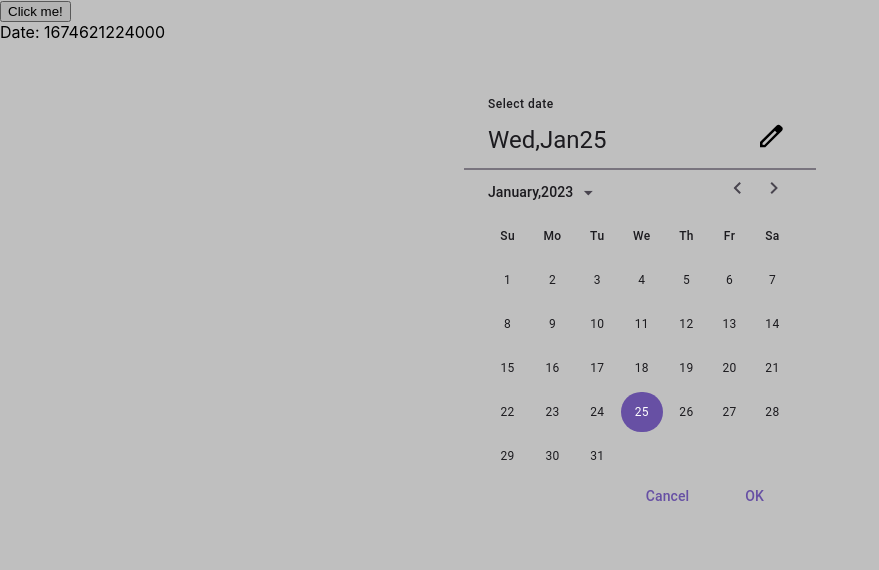
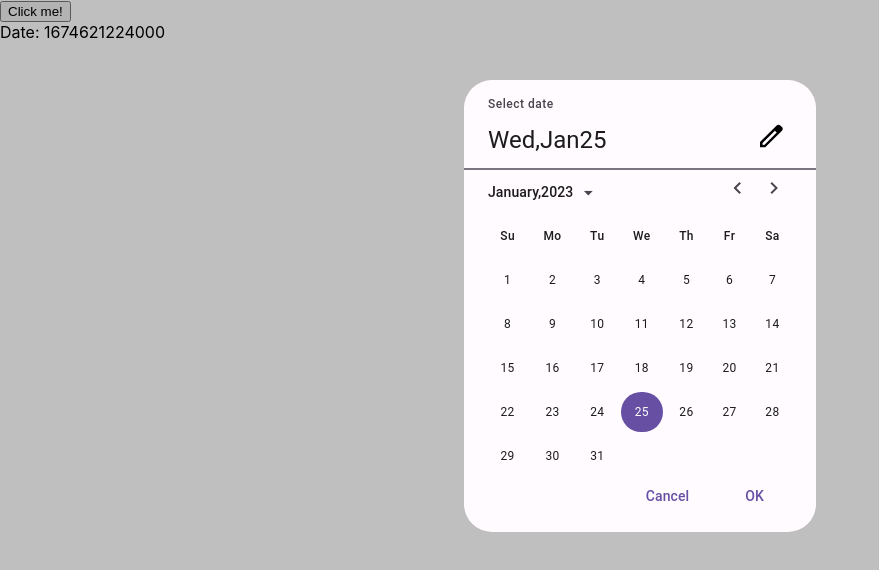
Before and after one commit to Ztanha/react-date-picker-material, a React (Create React App) app: page / in a window 1280 px wide. Shown: the top 570 px of the page, without its empty margins (0-879 px from the left). Built offline with nearby package versions, Linux system fonts and the light colour scheme.

Commit message:
Make modal background inherit and add color to title

```diff
--- a/src/components/datePicker/DatePicker.js
+++ b/src/components/datePicker/DatePicker.js
@@ -34,6 +34,9 @@ function ActualDatePicker(props) {
             background : colors.surface3,
             fontFamily:'Roboto,-apple-system, Ubuntu, sans-serif',
         },
+        title:{
+            color:colors.onSurfaceVariant,
+        }
 
     }
     useEffect(() => {
@@ -51,7 +54,7 @@ function ActualDatePicker(props) {
             >
                 <div className="calendar">
                     <div className="calendar-header" >
-                        <label>
+                        <label style={ styles.title }>
                             { props.title || 'Select date' }
                         </label>
                         <div className="header-date grid-order"
--- a/src/components/modal/modal.scss
+++ b/src/components/modal/modal.scss
@@ -13,6 +13,7 @@
   #modal-container{
     position:fixed;
     border-radius: 28px;
+    background: inherit;
     left: 50%;
     transform: translateX(-50%);
     padding: 16px 24px;
```
